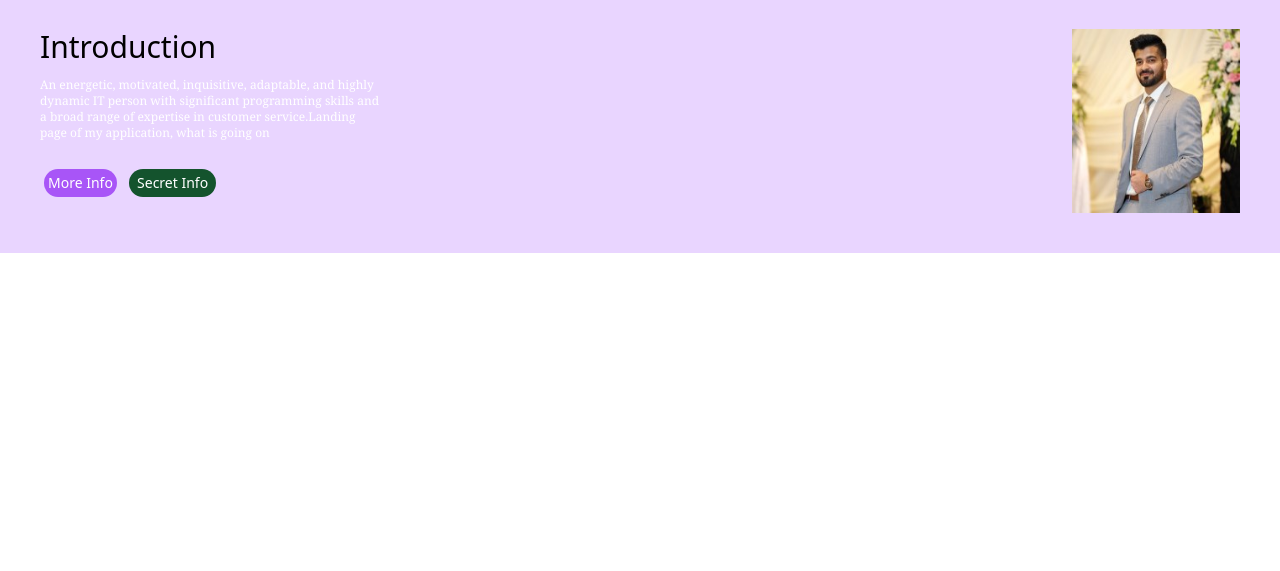
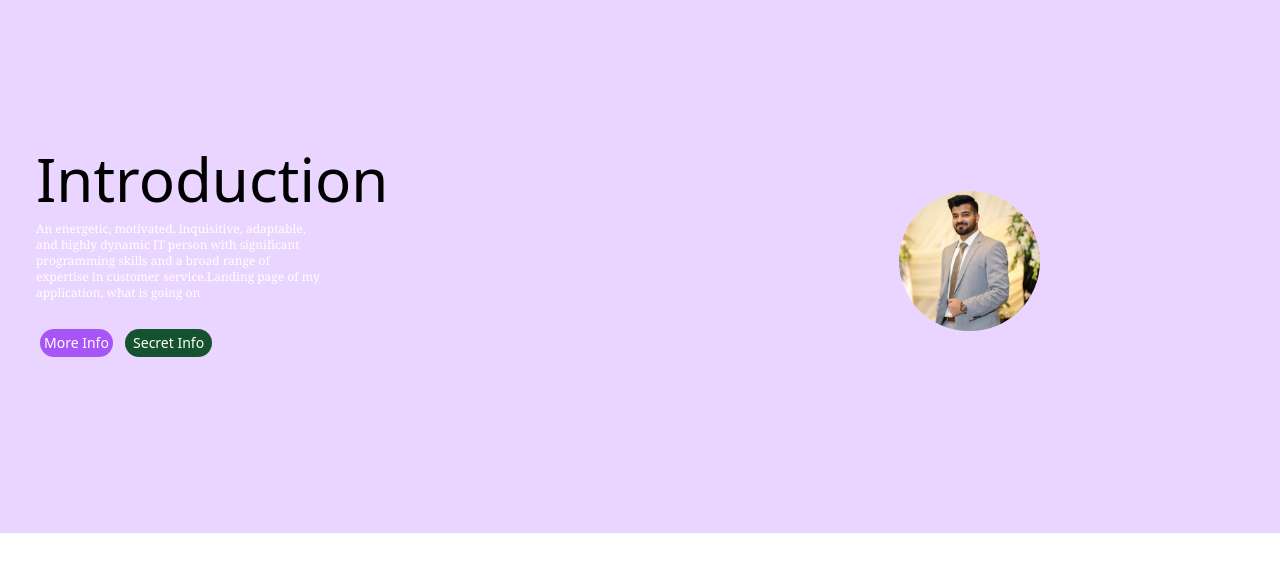
Before and after one commit to jaleel24/LandingPge, a website: page index.html in a window 1280 px wide. Shown: the part 51-622 px from the top of the page. Drawn offline with nearby package versions, Linux system fonts and the light colour scheme.

Commit message:
made the landing image rounded

```diff
--- a/index.html
+++ b/index.html
@@ -19,25 +19,27 @@
         <button class="bg-purple-500 border-1 rounded-full font-light hover:bg-purple-700 px-1 ">Download</button>
       </ul>
    </nav>
-   <div class="bg-purple-200 py-10 px-10 flex justify-around">
-
-      <div class="main">
-         <div class="text-3xl">Introduction</div>
-            <p class="text-white text-xs font-serif size w-1/3 py-3">An energetic, motivated, inquisitive, adaptable,
+   <main class="bg-purple-200 flex justify-around">
+         <div class="py-40 pl-9">
+               <div class="text-6xl">Introduction</div>
+               <p class="text-white text-xs font-serif size w-1/3 py-3">
+                  An energetic, motivated, inquisitive, adaptable,
                   and highly dynamic IT person with significant programming skills
                   and a broad range of expertise in customer service.Landing page of my application, what is going on
                </p>
                <div class="buttons my-4">
-                     <button class="bg-purple-500 rounded-2xl text-white py-1 px-1 mx-1  hover:placeholder-opacity-75 hover:bg-purple-700 text-sm ">More Info</button>
+                  <button class="bg-purple-500 rounded-2xl text-white py-1 px-1 mx-1  hover:bg-purple-700 text-sm ">More Info</button>
                   <button class="bg-green-900 rounded-2xl py-1 px-2   mx-1 text-white hover:bg-green-700 text-sm hover:text-slate-800">Secret Info</button>
-
                </div>
          </div>
-         <div class="flex justify-start">
-            <img src="./jaleel.jpg " >
+         <div class="flex items-center pr-60">
+            <img src="./jaleel.jpg " class="flex rounded-full" >
          </div>
 
-   </div>
+   </main>
+
+
+
 
 </body>
 </html>
```
Lines whose indentation alone changed are shown as unchanged.
